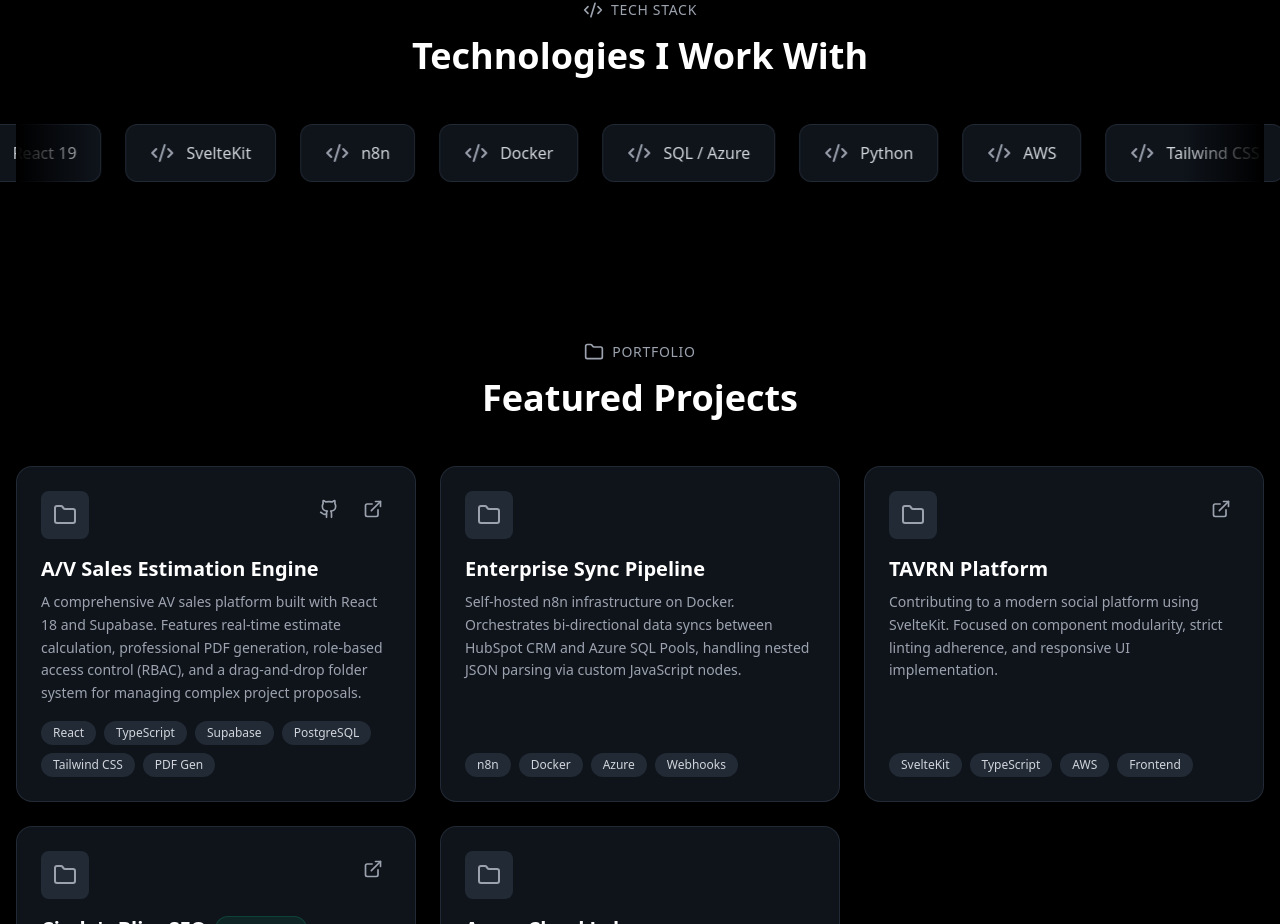
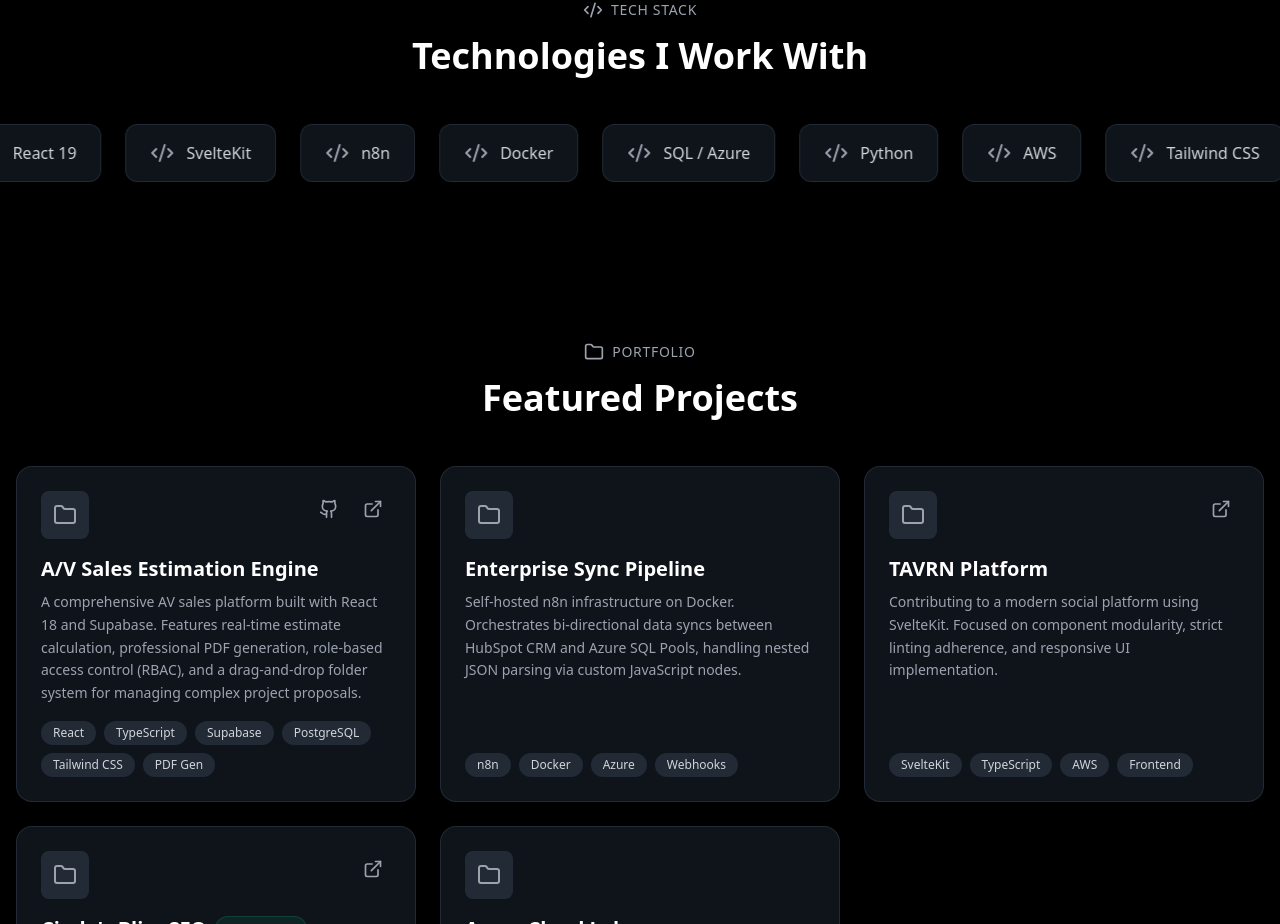
Before and after one commit to f-taveras/e-portfolio2.0, a React (Vite) app: page / in a window 1280 px wide. Shown: the part 880-1804 px from the top of the page. Built offline with nearby package versions, Linux system fonts and the light colour scheme; no server answers; the database is empty.

Commit message:
removed carrousel shaow

```diff
--- a/src/components/TechStack.tsx
+++ b/src/components/TechStack.tsx
@@ -98,8 +98,8 @@ export default function TechStack() {
         </motion.div>
 
         <div className="relative">
-          <div className="absolute left-0 top-0 bottom-0 w-20 bg-gradient-to-r from-black to-transparent z-10" />
-          <div className="absolute right-0 top-0 bottom-0 w-20 bg-gradient-to-l from-black to-transparent z-10" />
+          <div className="absolute left-0 top-0 bottom-0 w-20   z-10" />
+          <div className="absolute right-0 top-0 bottom-0 w-20  z-10" />
 
           <motion.div
             className="flex gap-6"
```
